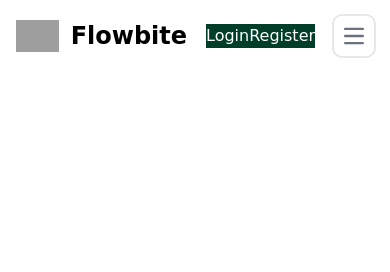
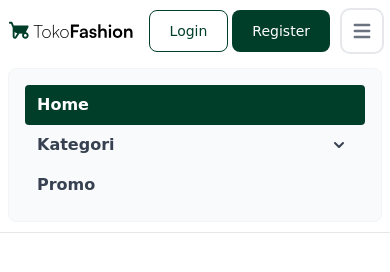
Before and after one commit to syauqidamario/tailwindcss-wahidev, a website: page src/index.html in a window 390 px wide. Both pictures are taken after a click on the button "Open main menu". Drawn offline with nearby package versions, Linux system fonts and the light colour scheme; grey boxes are pictures that could not be loaded.

Commit message:
Navbar done.

```diff
--- a/src/index.html
+++ b/src/index.html
@@ -7,42 +7,135 @@
 </head>
 <body>
       <!--Navbar-->
-      <nav class="bg-white border-gray-200 dark:bg-gray-900">
-            <div class="max-w-screen-xl flex flex-wrap items-center justify-between mx-auto p-4">
-            <a href="https://flowbite.com/" class="flex items-center">
-                  <img src="https://flowbite.com/docs/images/logo.svg" class="h-8 mr-3" alt="Flowbite Logo" />
-                  <span class="self-center text-2xl font-semibold whitespace-nowrap dark:text-white">Flowbite</span>
+      <nav
+      class="bg-white px-2 sm:px-4 py-2.5 dark:bg-gray-900 w-full border-b border-gray-200 dark:border-gray-600"
+    >
+      <div
+        class="container flex flex-wrap items-center justify-between mx-auto"
+      >
+        <a href="#" class="flex items-center">
+          <img
+            src="assets/images/logo.svg"
+            class="h-6 mr-3 sm:h-9"
+            alt="Flowbite Logo"
+          />
         </a>
         <div class="flex md:order-2">
-                  <button type="button" class="text-white bg-primary1 hover:bg-green-900 focus:ring-4 focus:outline-none.focus:ring-blue">Login</button>
-                  <button type="button" class="text-white bg-primary1 hover:bg-green-900 focus:ring-4 focus:outline-none.focus:ring-blue">Register</button>
-            </div>
-            <button data-collapse-toggle="navbar-sticky" type="button" class="inline-flex items-center p-2 w-10 h-10 justify-center text-sm text-gray-500 rounded-lg md:hidden hover:bg-gray-100 focus:outline-none focus:ring-2 focus:ring-gray-200 dark:text-gray-400 dark:hover:bg-gray-700 dark:focus:ring-gray-600" aria-controls="navbar-default" aria-expanded="false">
+          <button
+            type="button"
+            class="text-primary1 border border-primary1 focus:ring-4 focus:outline-none focus:ring-green-400 font-medium rounded-lg text-sm px-5 py-2.5 text-center mr-1 dark:bg-green-700 dark:hover:bg-primary1 dark:focus:ring-green-900"
+          >
+            Login
+          </button>
+          <button
+            type="button"
+            class="text-white bg-primary1 hover:bg-green-900 focus:ring-4 focus:outline-none focus:ring-green-400 font-medium rounded-lg text-sm px-5 py-2.5 text-center mr-3 md:mr-0 dark:bg-green-700 dark:hover:bg-primary1 dark:focus:ring-green-900"
+          >
+            Register
+          </button>
+          <button
+            data-collapse-toggle="navbar-sticky"
+            type="button"
+            class="inline-flex items-center p-2 text-sm text-gray-500 rounded-lg md:hidden hover:bg-gray-100 focus:outline-none focus:ring-2 focus:ring-gray-200 dark:text-gray-400 dark:hover:bg-gray-700 dark:focus:ring-gray-600"
+            aria-controls="navbar-sticky"
+            aria-expanded="false"
+          >
             <span class="sr-only">Open main menu</span>
-                  <svg class="w-5 h-5" aria-hidden="true" xmlns="http://www.w3.org/2000/svg" fill="none" viewBox="0 0 17 14">
-                  <path stroke="currentColor" stroke-linecap="round" stroke-linejoin="round" stroke-width="2" d="M1 1h15M1 7h15M1 13h15"/>
+            <svg
+              class="w-6 h-6"
+              aria-hidden="true"
+              fill="currentColor"
+              viewBox="0 0 20 20"
+              xmlns="http://www.w3.org/2000/svg"
+            >
+              <path
+                fill-rule="evenodd"
+                d="M3 5a1 1 0 011-1h12a1 1 0 110 2H4a1 1 0 01-1-1zM3 10a1 1 0 011-1h12a1 1 0 110 2H4a1 1 0 01-1-1zM3 15a1 1 0 011-1h12a1 1 0 110 2H4a1 1 0 01-1-1z"
+                clip-rule="evenodd"
+              ></path>
             </svg>
           </button>
-            <div class="hidden w-full md:block md:w-auto" id="navbar-default">
-            <ul class="font-medium flex flex-col p-4 md:p-0 mt-4 border border-gray-100 rounded-lg bg-gray-50 md:flex-row md:space-x-8 md:mt-0 md:border-0 md:bg-white dark:bg-gray-800 md:dark:bg-gray-900 dark:border-gray-700">
+        </div>
+        <div
+          class="items-center justify-between hidden w-full md:flex md:w-auto md:order-1"
+          id="navbar-sticky"
+        >
+          <ul
+            class="flex flex-col p-4 mt-4 border border-gray-100 rounded-lg bg-gray-50 md:flex-row md:space-x-8 md:mt-0 md:text-sm md:font-medium md:border-0 md:bg-white dark:bg-gray-800 md:dark:bg-gray-900 dark:border-gray-700"
+          >
             <li>
-                  <a href="#" class="block py-2 pl-3 pr-4 text-white bg-primary1 rounded md:bg-transparent md:text-primary1 md:p-0 dark:text-white md:dark:text-blue-500" aria-current="page">Home</a>
+              <a
+                href="#"
+                class="font-bold block py-2 pl-3 pr-4 text-white bg-primary1 rounded md:bg-transparent md:text-primary1 md:p-0 dark:text-white"
+                aria-current="page"
+                >Home</a
+              >
             </li>
             <li>
-                  <a href="#" class="block py-2 pl-3 pr-4 text-gray-900 rounded hover:bg-gray-100 md:hover:bg-transparent md:border-0 md:hover:text-primary1 md:p-0 dark:text-white md:dark:hover:text-blue-500 dark:hover:bg-gray-700 dark:hover:text-white md:dark:hover:bg-transparent">About</a>
+              <button
+                id="dropdownNavbarLink"
+                data-dropdown-toggle="dropdownNavbar"
+                class="flex items-center justify-between w-full py-2 pl-3 pr-4 font-bold text-gray-700 rounded hover:bg-gray-100 md:hover:bg-transparent md:border-0 md:hover:text-primary1 md:p-0 md:w-auto dark:text-gray-400 dark:hover:text-white dark:focus:text-white dark:border-gray-700 dark:hover:bg-gray-700 md:dark:hover:bg-transparent"
+              >
+                Kategori
+                <svg
+                  class="w-5 h-5 ml-1"
+                  aria-hidden="true"
+                  fill="currentColor"
+                  viewBox="0 0 20 20"
+                  xmlns="http://www.w3.org/2000/svg"
+                >
+                  <path
+                    fill-rule="evenodd"
+                    d="M5.293 7.293a1 1 0 011.414 0L10 10.586l3.293-3.293a1 1 0 111.414 1.414l-4 4a1 1 0 01-1.414 0l-4-4a1 1 0 010-1.414z"
+                    clip-rule="evenodd"
+                  ></path>
+                </svg>
+              </button>
+              <!-- Dropdown menu -->
+              <div
+                id="dropdownNavbar"
+                class="z-10 hidden font-normal bg-white divide-y divide-gray-100 rounded-lg shadow w-44 dark:bg-gray-700 dark:divide-gray-600"
+              >
+                <ul
+                  class="py-2 text-sm text-gray-700 dark:text-gray-400"
+                  aria-labelledby="dropdownLargeButton"
+                >
+                  <li>
+                    <a
+                      href="#"
+                      class="block px-4 py-2 hover:bg-gray-100 dark:hover:bg-gray-600 dark:hover:text-white"
+                      >T-Shirt</a
+                    >
                   </li>
                   <li>
-                  <a href="#" class="block py-2 pl-3 pr-4 text-gray-900 rounded hover:bg-gray-100 md:hover:bg-transparent md:border-0 md:hover:text-primary1 md:p-0 dark:text-white md:dark:hover:text-blue-500 dark:hover:bg-gray-700 dark:hover:text-white md:dark:hover:bg-transparent">Services</a>
+                    <a
+                      href="#"
+                      class="block px-4 py-2 hover:bg-gray-100 dark:hover:bg-gray-600 dark:hover:text-white"
+                      >Sepatu</a
+                    >
                   </li>
                   <li>
-                  <a href="#" class="block py-2 pl-3 pr-4 text-gray-900 rounded hover:bg-gray-100 md:hover:bg-transparent md:border-0 md:hover:text-primary1 md:p-0 dark:text-white md:dark:hover:text-blue-500 dark:hover:bg-gray-700 dark:hover:text-white md:dark:hover:bg-transparent">Pricing</a>
+                    <a
+                      href="#"
+                      class="block px-4 py-2 hover:bg-gray-100 dark:hover:bg-gray-600 dark:hover:text-white"
+                      >Jeans</a
+                    >
+                  </li>
+                </ul>
+              </div>
             </li>
             <li>
-                  <a href="#" class="block py-2 pl-3 pr-4 text-gray-900 rounded hover:bg-gray-100 md:hover:bg-transparent md:border-0 md:hover:text-primary1 md:p-0 dark:text-white md:dark:hover:text-blue-500 dark:hover:bg-gray-700 dark:hover:text-white md:dark:hover:bg-transparent">Contact</a>
+              <a
+                href="#"
+                class="font-bold block py-2 pl-3 pr-4 text-gray-700 rounded hover:bg-gray-100 md:hover:bg-transparent md:hover:text-primary1 md:p-0 md:dark:hover:text-white dark:text-gray-400 dark:hover:bg-gray-700 dark:hover:text-white md:dark:hover:bg-transparent dark:border-gray-700"
+                >Promo</a
+              >
             </li>
           </ul>
         </div>
       </div>
     </nav>
+    <script src="https://cdnjs.cloudflare.com/ajax/libs/flowbite/1.6.3/flowbite.min.js"></script>
 </body>
 </html>
```
Also changed, not shown: tailwind.config.js (+8 -8 lines), dist/output.css, src/assets/images/logo.svg (added), src/input.css (indentation only). Lines whose indentation alone changed are shown as unchanged.
